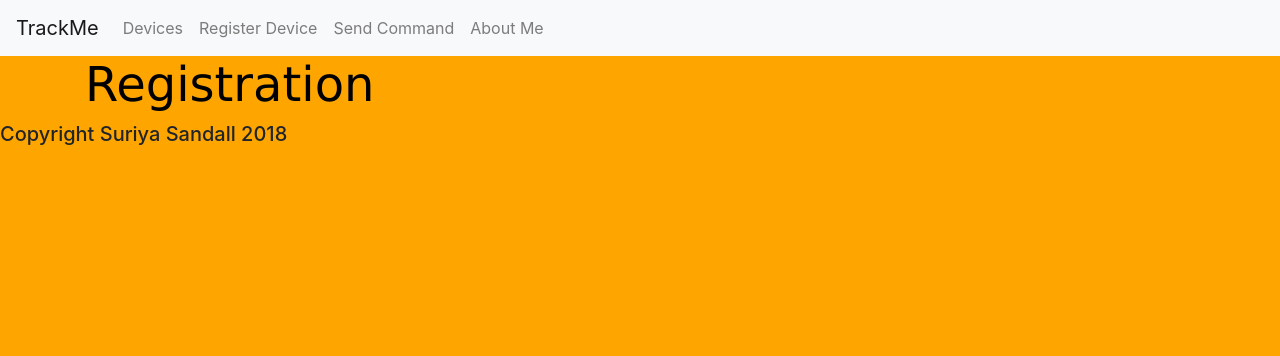
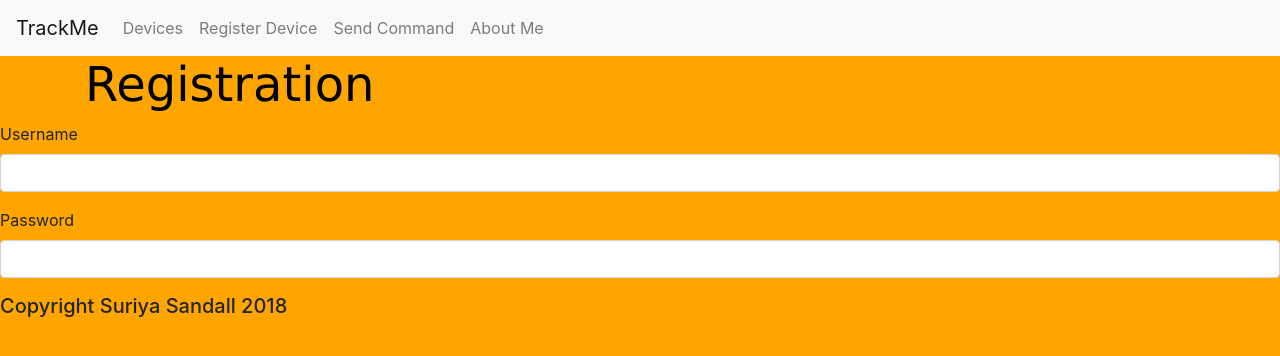
Before and after one commit to ssandall/TrackMe, a website: page Web/Public/login.html in a window 1280 px wide. Drawn offline with nearby package versions, Linux system fonts and the light colour scheme.

Commit message:
FIX: Added workings for directory of new login page

```diff
--- a/Web/Public/login.html
+++ b/Web/Public/login.html
@@ -15,6 +15,14 @@
         <div class="container">
             <h1>Registration</h1>
         </div>
+        <div class="form-group">
+                <label for="user">Username</label>
+                <input type="text" class="form-control" id="username" />
+            </div>
+        <div class="form-group">
+            <label for="password">Password</label>
+            <input type="text" class="form-control" id="password" />
+        </div>
 
         <script src="https://code.jquery.com/jquery-3.3.1.slim.min.js" integrity="sha384-q8i/X+965DzO0rT7abK41JStQIAqVgRVzpbzo5smXKp4YfRvH+8abtTE1Pi6jizo" crossorigin="anonymous"></script>
         <script src="https://cdnjs.cloudflare.com/ajax/libs/popper.js/1.14.3/umd/popper.min.js" integrity="sha384-ZMP7rVo3mIykV+2+9J3UJ46jBk0WLaUAdn689aCwoqbBJiSnjAK/l8WvCWPIPm49" crossorigin="anonymous"></script>
--- a/Web/server.js
+++ b/Web/server.js
@@ -20,6 +20,10 @@ app.get('/about-me', (req, res) => {
     res.sendFile(`${base}/about-me.html`);
 });
 
+app.get('/login', (req, res) => {
+    res.sendFile(`${base}/login.html`);
+});
+
 app.get('*', (req, res) => {
     res.sendFile(`${base}/404.html`);
 });
```
